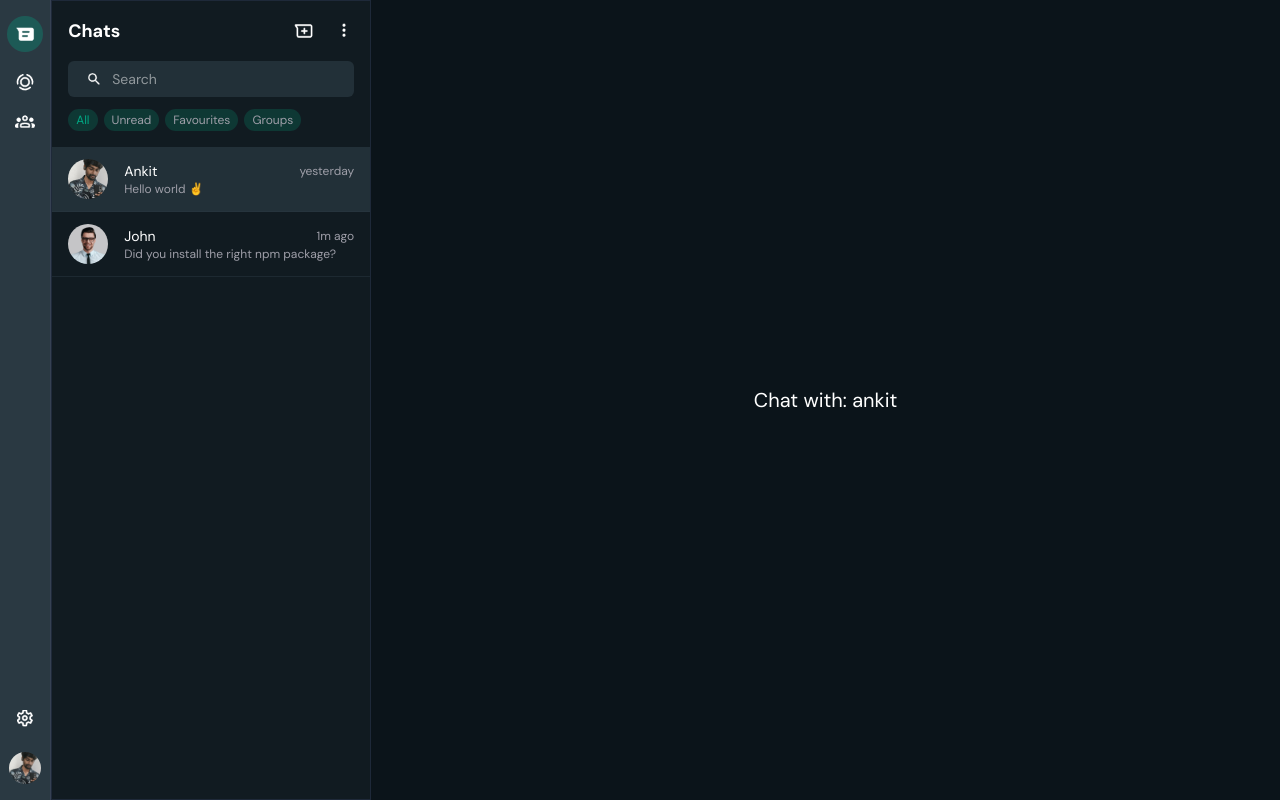
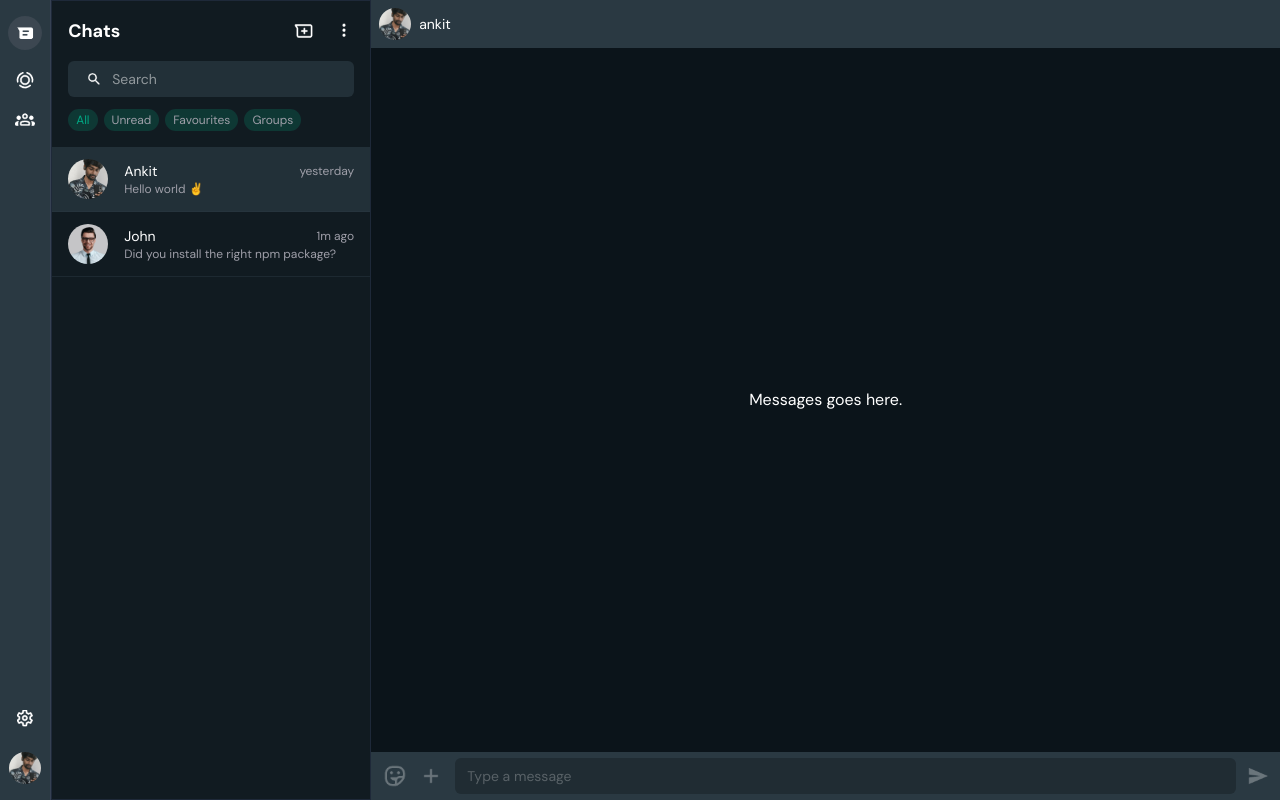
Before and after one commit to ankitrajxd/whatsapp-frontend, a React (Vite) app: page /chat/ankit in a window 1280 px wide. Built offline with nearby package versions, Linux system fonts and the light colour scheme.

Commit message:
build chatwindow layout

```diff
--- a/src/components/ChatWindow.tsx
+++ b/src/components/ChatWindow.tsx
@@ -1,11 +1,54 @@
 import { useParams } from "react-router";
 
 export default function ChatWindow() {
-  const { userId } = useParams(); // ⬅️ extract dynamic segment
+  const { userId } = useParams();
 
   return (
-    <div className="p-4 flex h-screen items-center justify-center">
-      <h1 className="text-xl">Chat with: {userId}</h1>
+    <div className="flex flex-col justify-between h-full">
+      <div className="bg-surface h-12">
+        <div className="flex items-center h-full ml-2">
+          <div className="flex items-center gap-2">
+            <img
+              src="/images/user.jpg"
+              alt="user"
+              className="size-8 rounded-full"
+            />
+            <span className="text-sm">{userId}</span>
+          </div>
+        </div>
+      </div>
+      <div className="flex-1 flex items-center justify-center">
+        Messages goes here.
+      </div>
+      <div className="bg-surface h-12">
+        <div className="flex gap-3 items-center h-full p-3">
+          <div>
+            <img
+              src="/icons/stickers-icon.png"
+              className="size-6 invert opacity-30"
+            />
+          </div>
+          <div>
+            <img
+              src="/icons/media-upload-icon.png"
+              className="size-6 invert opacity-30"
+            />
+          </div>
+          <div className="flex-1 flex items-center bg-secondary rounded-md  ">
+            <input
+              type="text"
+              placeholder="Type a message"
+              className="flex-1 outline-none text-sm p-2 pl-3 placeholder:opacity-50"
+            />
+          </div>
+          <div>
+            <img
+              src="/icons/send-icon.png"
+              className="size-5 invert opacity-30"
+            />
+          </div>
+        </div>
+      </div>
     </div>
   );
 }
--- a/src/components/SideBar.tsx
+++ b/src/components/SideBar.tsx
@@ -7,12 +7,12 @@ const SideBar = () => {
 
   return (
     <div className="flex h-full justify-between flex-col items-center py-4">
-      <div className="flex items-center flex-col gap-5">
-        <Link to={"/"}>
+      <div className="flex items-center flex-col gap-5 px-2">
+        <Link to={"/"} className="">
           <div
             className={`${
               location.pathname === "/" || location.pathname.startsWith("/chat")
-                ? "bg-accent/30"
+                ? "bg-zinc-500/25"
                 : ""
             } flex items-center justify-center w-full rounded-full p-2`}
           >
@@ -39,7 +39,7 @@ const SideBar = () => {
         <Link to={"/settings"}>
           <div
             className={`${
-              location.pathname === "/settings" ? "bg-accent/30" : ""
+              location.pathname === "/settings" ? "bg-zinc-500/25" : ""
             } flex items-center justify-center w-full rounded-full p-2`}
           >
             <img
```
